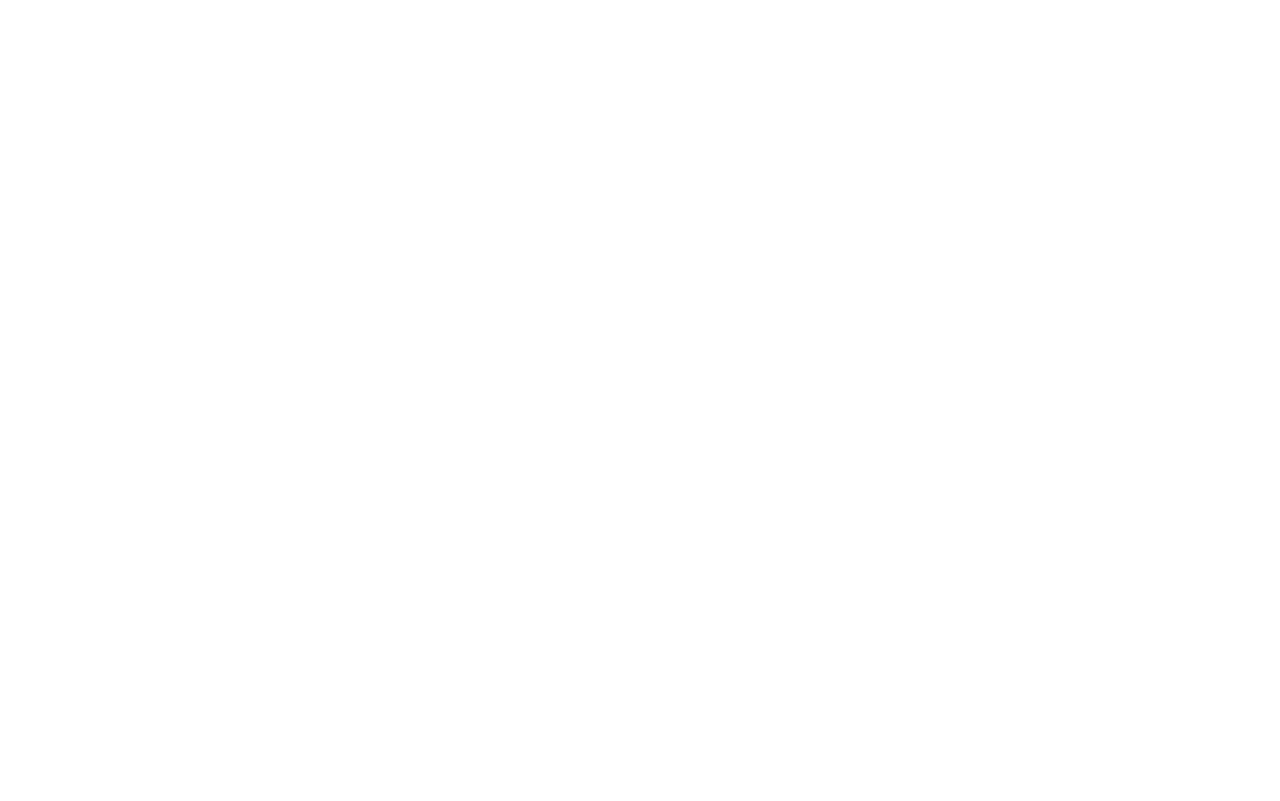
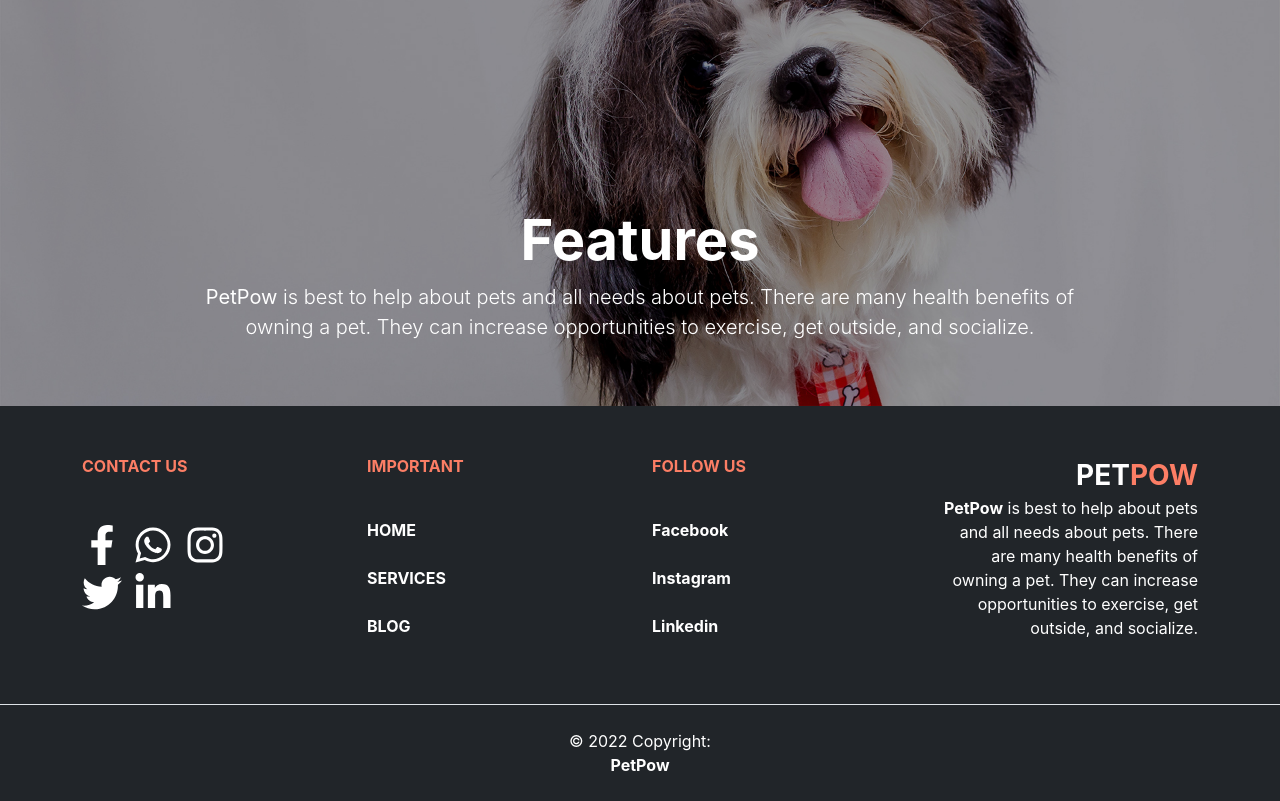
Before and after one commit to abusaidshabib/petPow-Frontent, a React (Create React App) app: page / in a window 1280 px wide. Shown: the part 1980-2781 px from the top of the page. Before the commit the page ends 1638 px from the top, so only its background shows below. Built offline with nearby package versions, Linux system fonts and the light colour scheme.

Commit message:
Home complete

```diff
--- a/src/App.css
+++ b/src/App.css
@@ -19,3 +19,7 @@
 .background{
   background-color: #FFFAF5;
 }
+
+html{
+  scroll-behavior: smooth;
+}
--- a/src/Pages/Home/About/About.js
+++ b/src/Pages/Home/About/About.js
@@ -5,15 +5,15 @@ const About = () => {
     return (
         <div className='py-5 cyanBg'>
             <Container>
-                <div class="card mb-3 border-0" >
-                    <div class="row g-0">
-                        <div class="col-md-4">
-                            <img src="https://images.unsplash.com/photo-1508948956644-0017e845d797?ixlib=rb-4.0.3&ixid=MnwxMjA3fDB8MHxwaG90by1wYWdlfHx8fGVufDB8fHx8&auto=format&fit=crop&w=917&q=80" class="border border-5 border-warning rounded-1 img-fluid" alt="..." />
+                <div className="card mb-3 border-0" >
+                    <div className="row g-0">
+                        <div className="col-md-4">
+                            <img src="https://images.unsplash.com/photo-1508948956644-0017e845d797?ixlib=rb-4.0.3&ixid=MnwxMjA3fDB8MHxwaG90by1wYWdlfHx8fGVufDB8fHx8&auto=format&fit=crop&w=917&q=80" className="border border-5 border-warning rounded-1 img-fluid" alt="..." />
                         </div>
-                        <div class="col-md-8 cyanBg text-white">
-                            <div class="card-body">
-                                <h5 class="card-title display-4 fw-bold text">What is my inspiration and what about the website?</h5>
-                                <p class="card-text lead pb-lg-2">Pet is my one of the best hobby and loving thing. So, that's why I made these services to make a great relation between you and your pets </p>
+                        <div className="col-md-8 cyanBg text-white">
+                            <div className="card-body">
+                                <h5 className="card-title display-4 fw-bold">What is my inspiration and what about the website?</h5>
+                                <p className="card-text lead pb-lg-2">Pet is my one of the best hobby and loving thing. So, that's why I made these services to make a great relation between you and your pets. Here I will choose your pets which best for you and also help to provide accessories for your best friend. Doctors and other take caring things also provided by me.</p>
                             </div>
                         </div>
                     </div>
--- /dev/null
+++ b/src/Pages/Home/Features/Features.js
@@ -0,0 +1,20 @@
+import React from 'react';
+import bgImage from '../../../assets/features.jpg';
+
+const Features = () => {
+    return (
+        <div id="carouselExampleCaptions" className="carousel slide" data-bs-ride="false">
+            <div className="carousel-inner">
+                <div className="carousel-item active">
+                    <img src={bgImage} className="d-block w-100" alt="..." />
+                    <div className="carousel-caption d-none d-md-block">
+                        <h5 className='pt-5 display-4 fw-bold'>Features</h5>
+                        <p className='lead pb-lg-2'><b>PetPow</b> is best to help about pets and all needs about pets. There are many health benefits of owning a pet. They can increase opportunities to exercise, get outside, and socialize.</p>
+                    </div>
+                </div>
+            </div>
+        </div>
+    );
+};
+
+export default Features;
--- a/src/Pages/Home/Home/Home.js
+++ b/src/Pages/Home/Home/Home.js
@@ -1,5 +1,6 @@
 import React from 'react';
 import About from '../About/About';
+import Features from '../Features/Features';
 import HeroSection from '../HeroSection/HeroSection';
 import ServiceSection from '../Services/ServiceSection';
 
@@ -9,6 +10,7 @@ const Home = () => {
             <HeroSection></HeroSection>
             <About></About>
             <ServiceSection></ServiceSection>
+            <Features></Features>
         </div>
     );
 };
--- a/src/Pages/Home/Services/ServiceSection.js
+++ b/src/Pages/Home/Services/ServiceSection.js
@@ -10,6 +10,7 @@ import { Link } from 'react-router-dom';
 const ServiceSection = () => {
     return (
         <Container className='py-5'>
+            <p className='display-4 fw-bold text-center'>Services</p>
             <Row>
                 <Col className='text-center col-lg-4'>
                 <Card style={{ width: '30%vw' }}>
--- a/src/Pages/Shared/Footer/Footer.js
+++ b/src/Pages/Shared/Footer/Footer.js
@@ -1,10 +1,48 @@
 import React from 'react';
+import { Container } from 'react-bootstrap';
+import { Link } from 'react-router-dom';
+import { FaFacebookF, FaWhatsapp, FaInstagram, FaTwitter, FaLinkedinIn } from 'react-icons/fa';
 
 const Footer = () => {
     return (
-        <div>
+        <footer className='bg-dark text-white'>
+            <Container>
+                <div className='row row-cols-2 row-cols-lg-4 py-5 '>
+                    <div className="col text-start">
+                        <p className='nav-link fw-bold red'>CONTACT US</p>
+                        <br />
+                        <span className='display-6'>
+                            <FaFacebookF /> <FaWhatsapp /> <FaInstagram /> <br /> <FaTwitter /> <FaLinkedinIn />
+                        </span>
 
-        </div>
+                    </div>
+                    <div className="col text-start">
+                        <p className='nav-link fw-bold red'>IMPORTANT</p><br />
+                        <Link to="/" className='nav-link fw-bold'>HOME</Link>
+                        <br />
+                        <Link to="/services" className='nav-link fw-bold'>SERVICES</Link>
+                        <br />
+                        <Link to="/blog" className='nav-link fw-bold'>BLOG</Link>
+                    </div>
+                    <div className="col text-start">
+                        <p className='nav-link fw-bold red'>FOLLOW US</p><br />
+                        <Link to="/" className='nav-link fw-bold'>Facebook</Link>
+                        <br />
+                        <Link to="/" className='nav-link fw-bold'>Instagram</Link>
+                        <br />
+                        <Link to="/" className='nav-link fw-bold'>Linkedin</Link>
+                    </div>
+                    <div className="col text-end">
+                        <Link className='text-decoration-none text-white fs-3' to='/'><b>PET<span className='red'>POW</span></b></Link>
+                        <p><b>PetPow</b> is best to help about pets and all needs about pets. There are many health benefits of owning a pet. They can increase opportunities to exercise, get outside, and socialize.</p>
+                    </div>
+                </div>
+            </Container>
+            <div className="text-center p-4 border-top">
+                © 2022 Copyright:
+                <Link className="text-reset fw-bold nav-link"> PetPow</Link>
+            </div>
+        </footer>
     );
 };
 
--- a/src/Pages/Shared/Header/Header.js
+++ b/src/Pages/Shared/Header/Header.js
@@ -11,7 +11,7 @@ const Header = () => {
             <Container>
                 <Navbar.Brand>
 
-                    <Link className='text-decoration-none text-white fs-3 text' to='/'><b>PETpow</b></Link>
+                    <Link className='text-decoration-none text-white fs-3 text' to='/'><b>PET<span className='red'>POW</span></b></Link>
 
                 </Navbar.Brand>
                 <Navbar.Toggle aria-controls="responsive-navbar-nav" />
```
Also changed, not shown: src/assets/features.jpg (added).
